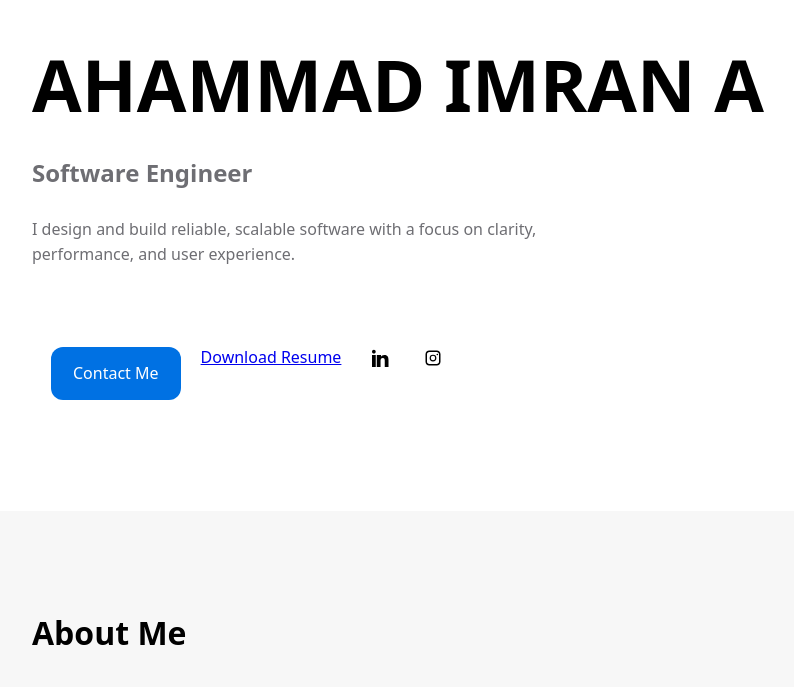
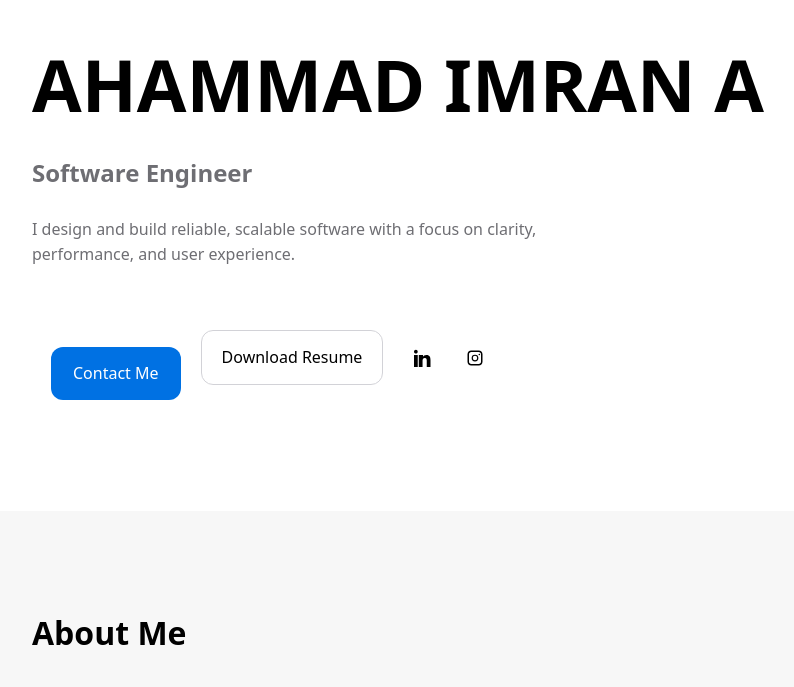
Before and after one commit to iimr4n/portfolio-js, a Next.js app: page / in a window 1280 px wide. Shown: the part 113-800 px from the top of the page, without its empty margins (32-826 px from the left). Built offline with nearby package versions, Linux system fonts and the light colour scheme.

Commit message:
Update globals.css

```diff
--- a/app/globals.css
+++ b/app/globals.css
@@ -423,3 +423,24 @@ html {
   border-color: var(--accent);
   transform: translateY(-2px);
 }
+/* =========================
+   RESUME BUTTON
+========================= */
+
+.btn-secondary {
+  padding: 14px 20px;
+  border-radius: 12px;
+  border: 1px solid var(--border);
+  color: var(--text);
+  text-decoration: none;
+  font-weight: 500;
+  background: transparent;
+  transition: all 0.25s ease;
+}
+
+.btn-secondary:hover {
+  background: var(--accent);
+  color: #ffffff;
+  border-color: var(--accent);
+  transform: translateY(-2px);
+}
```
